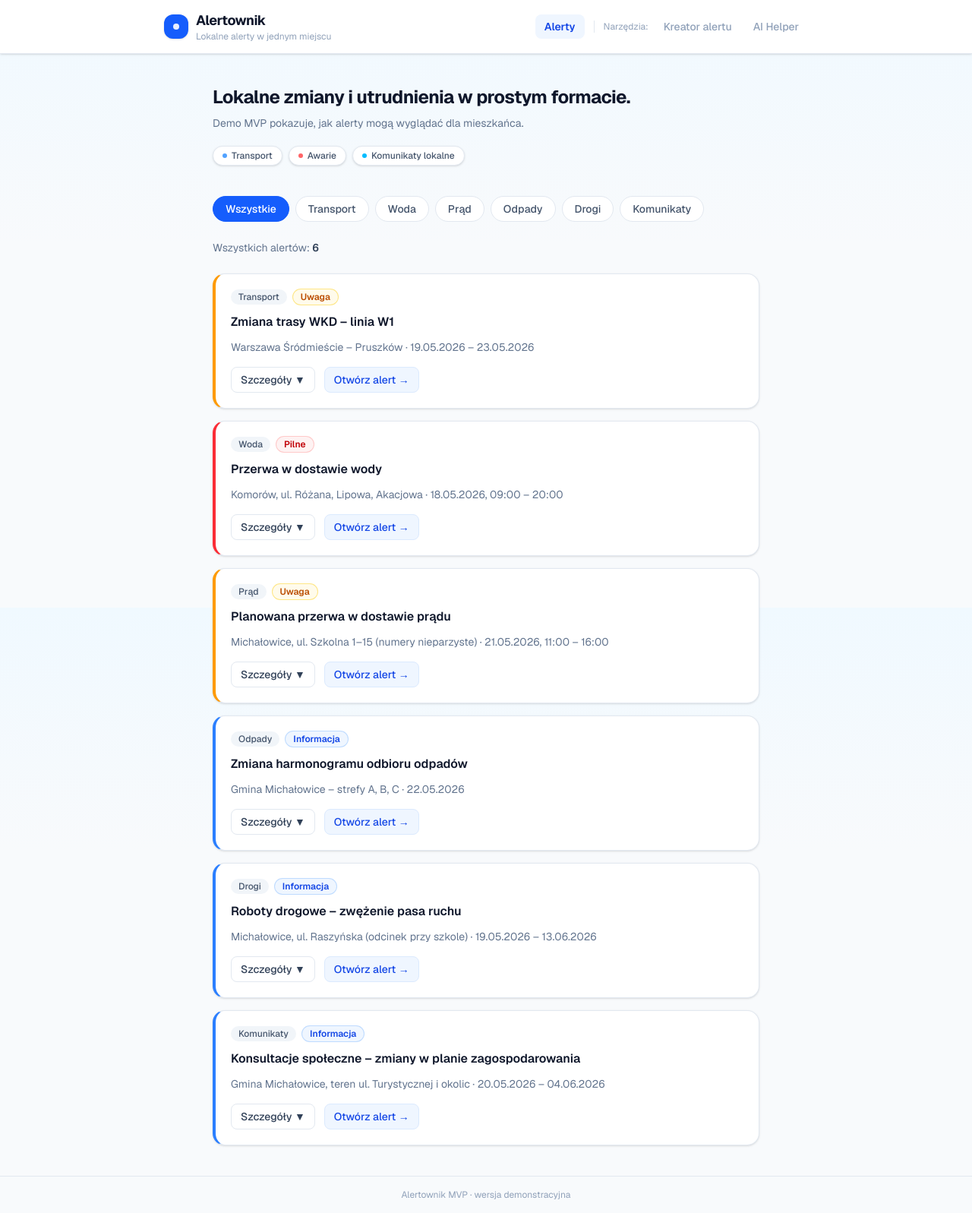
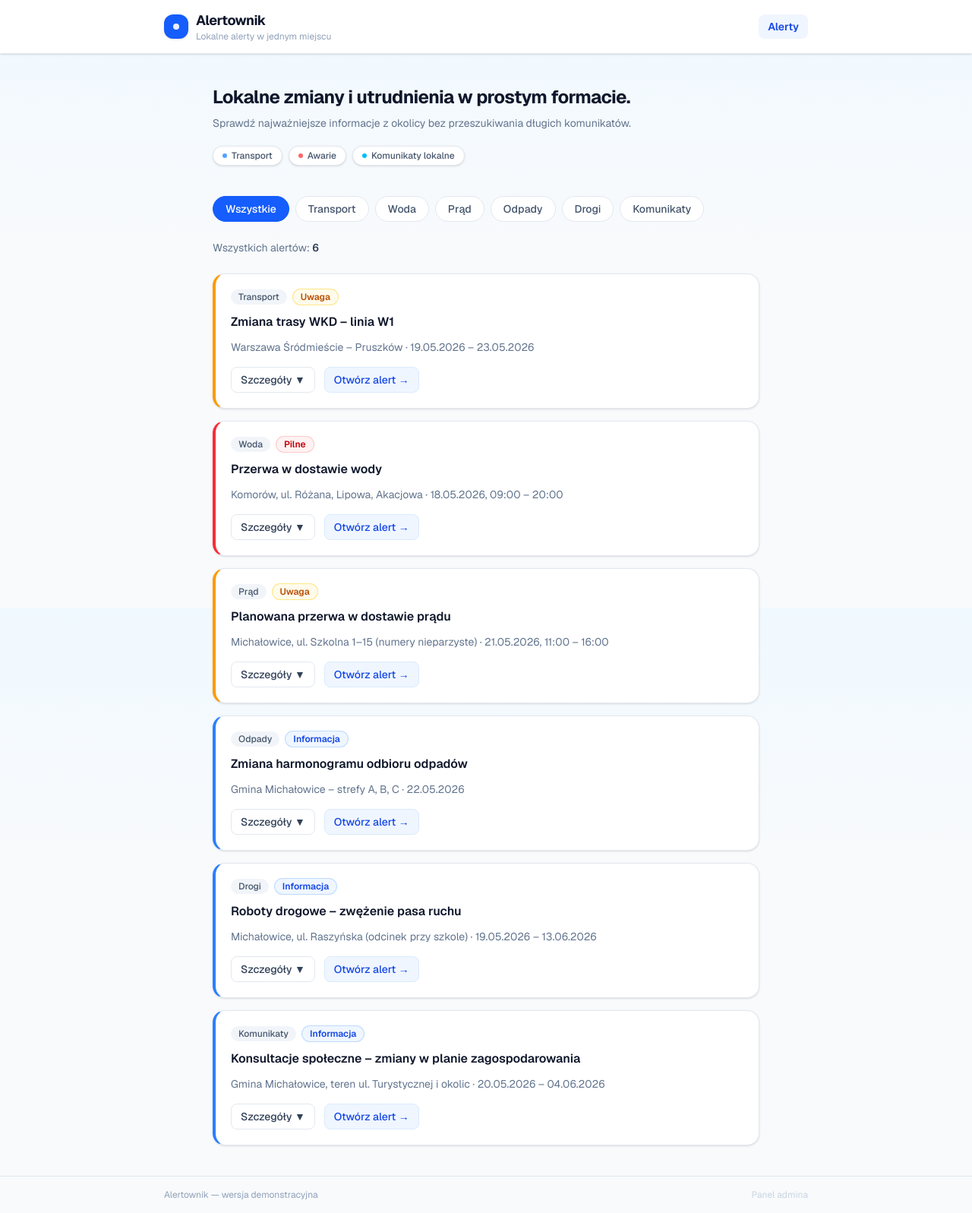
Before and after one commit to ad0wski/alertownik-mvp, a Next.js app: page / in a window 1280 px wide. Shown: the whole page at 76% size. Built offline with nearby package versions, Linux system fonts and the light colour scheme; no server answers; the database is empty.

Commit message:
Improve public and admin navigation

```diff
--- a/src/app/layout.tsx
+++ b/src/app/layout.tsx
@@ -2,6 +2,7 @@ import type { Metadata } from "next";
 import { Geist, Geist_Mono } from "next/font/google";
 import "./globals.css";
 import { AppHeader } from "@/components/AppHeader";
+import { AppFooter } from "@/components/AppFooter";
 
 const geistSans = Geist({
   variable: "--font-geist-sans",
@@ -31,13 +32,7 @@ export default function RootLayout({
       <body className="min-h-full flex flex-col">
         <AppHeader />
         <div className="flex-1 flex flex-col">{children}</div>
-        <footer className="border-t border-slate-200 mt-auto">
-          <div className="max-w-4xl mx-auto px-4 sm:px-6 py-4">
-            <p className="text-xs text-slate-400 text-center">
-              Alertownik MVP · wersja demonstracyjna
-            </p>
-          </div>
-        </footer>
+        <AppFooter />
       </body>
     </html>
   );
--- a/src/app/page.tsx
+++ b/src/app/page.tsx
@@ -10,7 +10,7 @@ export default function Home() {
           Lokalne zmiany i utrudnienia w prostym formacie.
         </h1>
         <p className="text-sm text-slate-500 mb-5">
-          Demo MVP pokazuje, jak alerty mogą wyglądać dla mieszkańca.
+          Sprawdź najważniejsze informacje z okolicy bez przeszukiwania długich komunikatów.
         </p>
         <div className="flex flex-wrap gap-2">
           <span className="inline-flex items-center gap-1.5 text-xs font-medium text-slate-600 bg-white border border-slate-200 rounded-full px-3 py-1 shadow-sm">
--- /dev/null
+++ b/src/components/AppFooter.tsx
@@ -0,0 +1,43 @@
+"use client";
+
+import { useState, useEffect } from "react";
+import Link from "next/link";
+import { supabase } from "@/lib/supabaseClient";
+import type { Session } from "@supabase/supabase-js";
+
+export function AppFooter() {
+  const [session, setSession] = useState<Session | null>(null);
+
+  useEffect(() => {
+    if (!supabase) return;
+
+    supabase.auth.getSession().then(({ data }) => setSession(data.session));
+
+    const {
+      data: { subscription },
+    } = supabase.auth.onAuthStateChange((_event, newSession) => {
+      setSession(newSession);
+    });
+
+    return () => subscription.unsubscribe();
+  }, []);
+
+  return (
+    <footer className="border-t border-slate-200 mt-auto">
+      <div className="max-w-4xl mx-auto px-4 sm:px-6 py-4 flex items-center justify-between gap-4">
+        <p className="text-xs text-slate-400">
+          {session ? "Tryb admina — wersja demonstracyjna" : "Alertownik — wersja demonstracyjna"}
+        </p>
+
+        {!session && (
+          <Link
+            href="/login"
+            className="text-xs text-slate-300 hover:text-slate-500 transition-colors"
+          >
+            Panel admina
+          </Link>
+        )}
+      </div>
+    </footer>
+  );
+}
--- a/src/components/AppHeader.tsx
+++ b/src/components/AppHeader.tsx
@@ -68,7 +68,7 @@ export function AppHeader() {
             className="flex flex-wrap items-center justify-end gap-x-1 gap-y-1"
             aria-label="Nawigacja"
           >
-            {/* Public link — primary */}
+            {/* Public link — always visible */}
             <Link
               href="/"
               className={`px-3 py-1.5 rounded-lg text-sm font-semibold transition-colors ${
@@ -80,15 +80,17 @@ export function AppHeader() {
               Alerty
             </Link>
 
-            {/* Divider — desktop only */}
+            {/* Admin tools — only when logged in */}
+            {session && (
+              <>
                 <span className="hidden sm:block w-px h-4 bg-slate-200 mx-2" aria-hidden="true" />
 
-            {/* Tools label — desktop only */}
+                {/* Admin badge */}
                 <span
-              className="hidden sm:block text-xs text-slate-400 select-none cursor-default mr-1"
-              aria-hidden="true"
+                  className="hidden sm:block text-xs font-medium text-amber-600 bg-amber-50 border border-amber-200 rounded-full px-2 py-0.5 select-none cursor-default"
+                  aria-label="Tryb admina"
                 >
-              Narzędzia:
+                  Admin
                 </span>
 
                 {/* Kreator link — shorter label on mobile */}
@@ -97,7 +99,7 @@ export function AppHeader() {
                   className={`px-3 py-1.5 rounded-lg text-sm font-medium transition-colors ${
                     isActive("/builder")
                       ? "bg-amber-50 text-amber-700"
-                  : "text-slate-400 hover:text-slate-700 hover:bg-slate-100"
+                      : "text-slate-500 hover:text-slate-700 hover:bg-slate-100"
                   }`}
                 >
                   <span className="sm:hidden">Kreator</span>
@@ -110,16 +112,15 @@ export function AppHeader() {
                   className={`px-3 py-1.5 rounded-lg text-sm font-medium transition-colors ${
                     isActive("/ai-helper")
                       ? "bg-amber-50 text-amber-700"
-                  : "text-slate-400 hover:text-slate-700 hover:bg-slate-100"
+                      : "text-slate-500 hover:text-slate-700 hover:bg-slate-100"
                   }`}
                 >
                   AI Helper
                 </Link>
 
-            {/* Logout button — only when logged in */}
-            {session && (
-              <>
                 <span className="hidden sm:block w-px h-4 bg-slate-200 mx-1" aria-hidden="true" />
+
+                {/* Logout */}
                 <button
                   onClick={handleLogout}
                   className="px-3 py-1.5 rounded-lg text-sm font-medium text-slate-500 hover:text-red-600 hover:bg-red-50 transition-colors"
```
Lines whose indentation alone changed are shown as unchanged.
